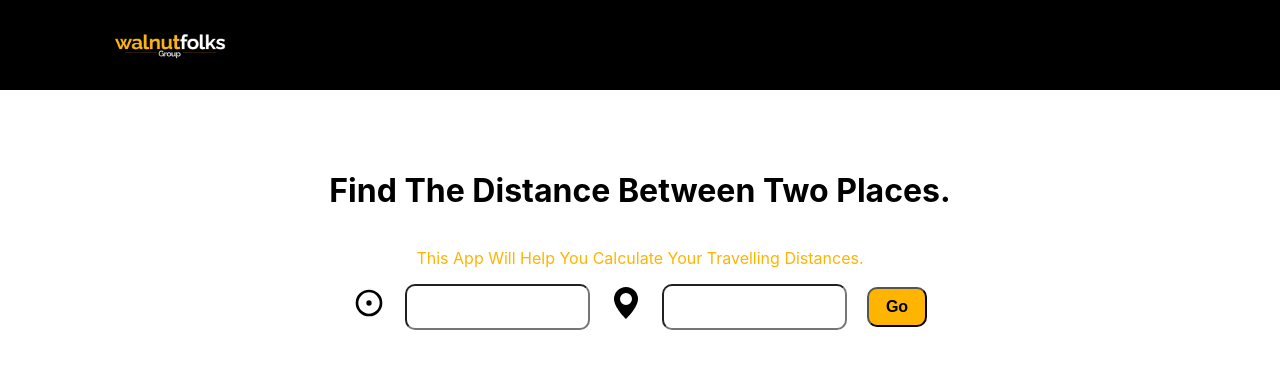
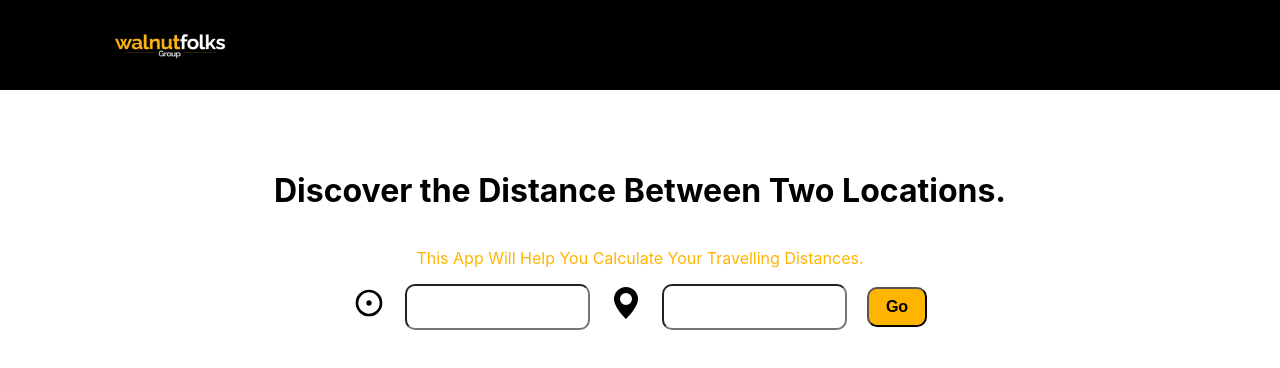
Before and after one commit to AMEEN-TS/Google-Map-Distance-Frontend, a React (Create React App) app: page / in a window 1280 px wide. Shown: the top 368 px of the page. Built offline with nearby package versions, Linux system fonts and the light colour scheme.

Commit message:
five commit

```diff
--- a/src/App.js
+++ b/src/App.js
@@ -32,7 +32,7 @@ function Distance() {
 
       </div>
       <div className='heading'>
-        <h1>Find The Distance Between Two Places.</h1>
+        <h1>Discover the Distance Between Two Locations.</h1>
         <p>This App Will Help You Calculate Your Travelling Distances.</p>
       </div>
       <div className='main'>
```
